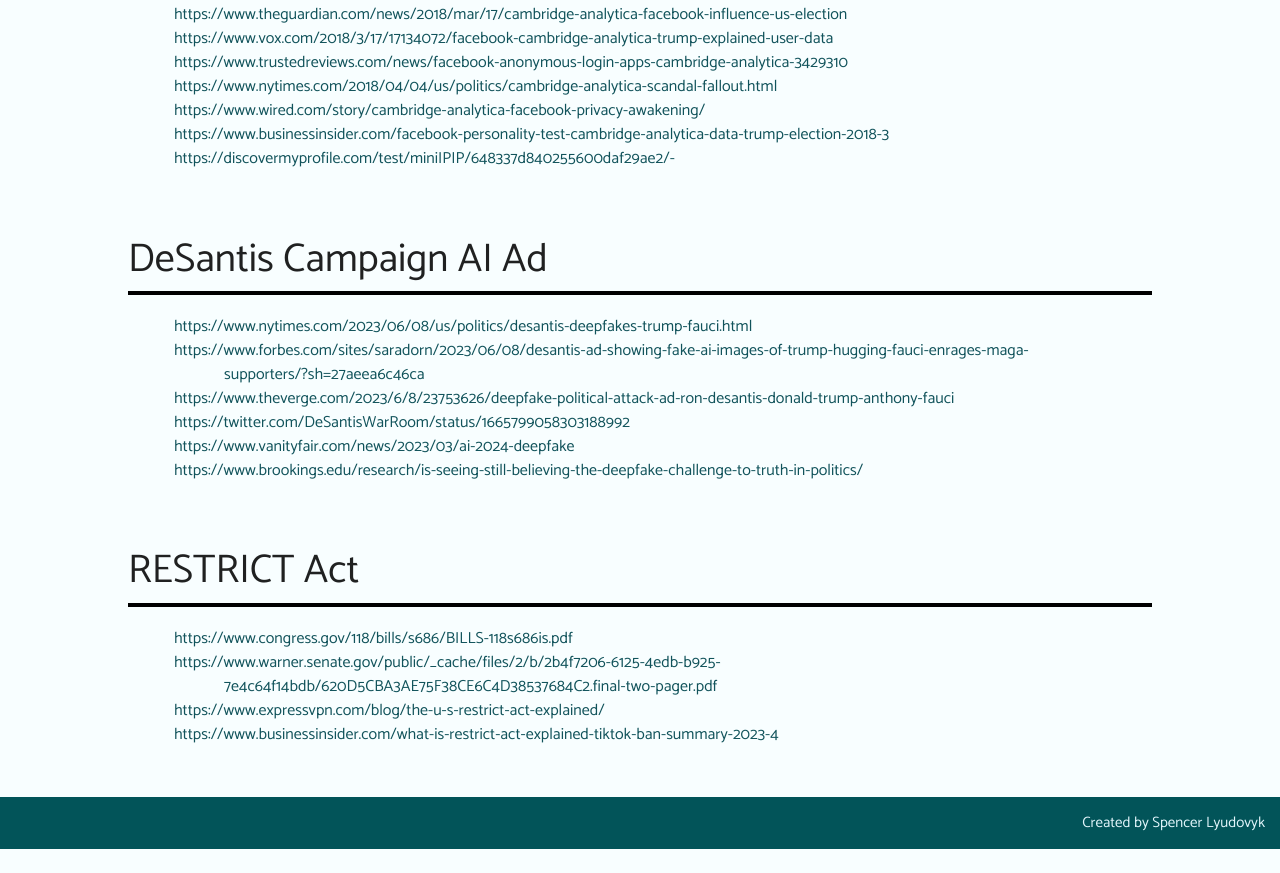
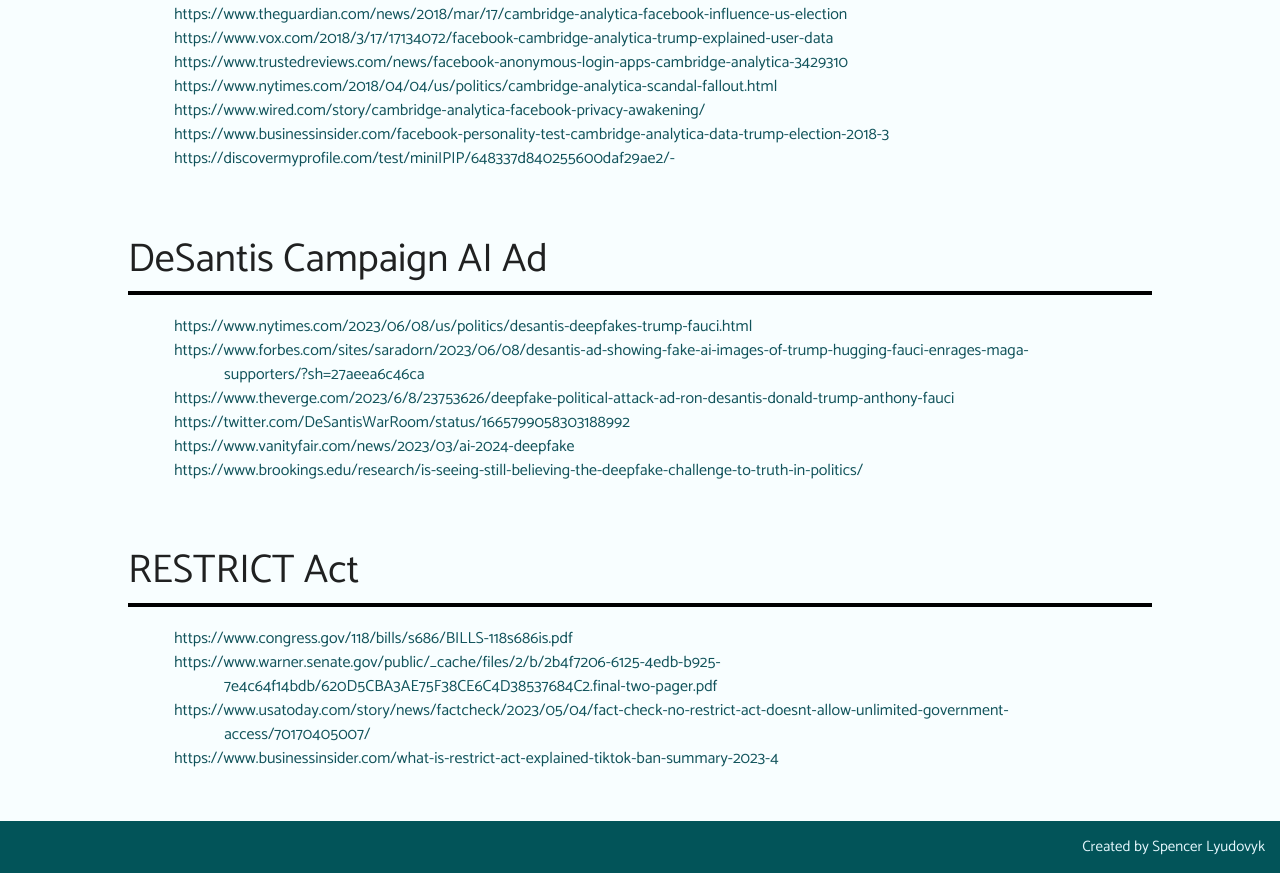
Before and after one commit to splyudovyk/technology-privacy-information, a plain HTML site: page sources.html in a window 1280 px wide. Shown: the part 988-1861 px from the top of the page. Before the commit the page ends 1837 px from the top, so only its background shows below. Drawn offline with nearby package versions, Linux system fonts and the light colour scheme.

Commit message:
changed restrict act source

```diff
--- a/sources.html
+++ b/sources.html
@@ -109,7 +109,7 @@
         <div class="main-article">
             <a href="https://www.congress.gov/118/bills/s686/BILLS-118s686is.pdf" target="_blank">https://www.congress.gov/118/bills/s686/BILLS-118s686is.pdf</a><br>
             <a href="https://www.warner.senate.gov/public/_cache/files/2/b/2b4f7206-6125-4edb-b925-7e4c64f14bdb/620D5CBA3AE75F38CE6C4D38537684C2.final-two-pager.pdf" target="_blank">https://www.warner.senate.gov/public/_cache/files/2/b/2b4f7206-6125-4edb-b925-7e4c64f14bdb/620D5CBA3AE75F38CE6C4D38537684C2.final-two-pager.pdf</a><br>
-            <a href="https://www.expressvpn.com/blog/the-u-s-restrict-act-explained/" target="_blank">https://www.expressvpn.com/blog/the-u-s-restrict-act-explained/</a><br>
+            <a href="https://www.usatoday.com/story/news/factcheck/2023/05/04/fact-check-no-restrict-act-doesnt-allow-unlimited-government-access/70170405007/" target="_blank">https://www.usatoday.com/story/news/factcheck/2023/05/04/fact-check-no-restrict-act-doesnt-allow-unlimited-government-access/70170405007/</a><br>
             <a href="https://www.businessinsider.com/what-is-restrict-act-explained-tiktok-ban-summary-2023-4" target="_blank">https://www.businessinsider.com/what-is-restrict-act-explained-tiktok-ban-summary-2023-4</a><br>
         </div>
 
```
